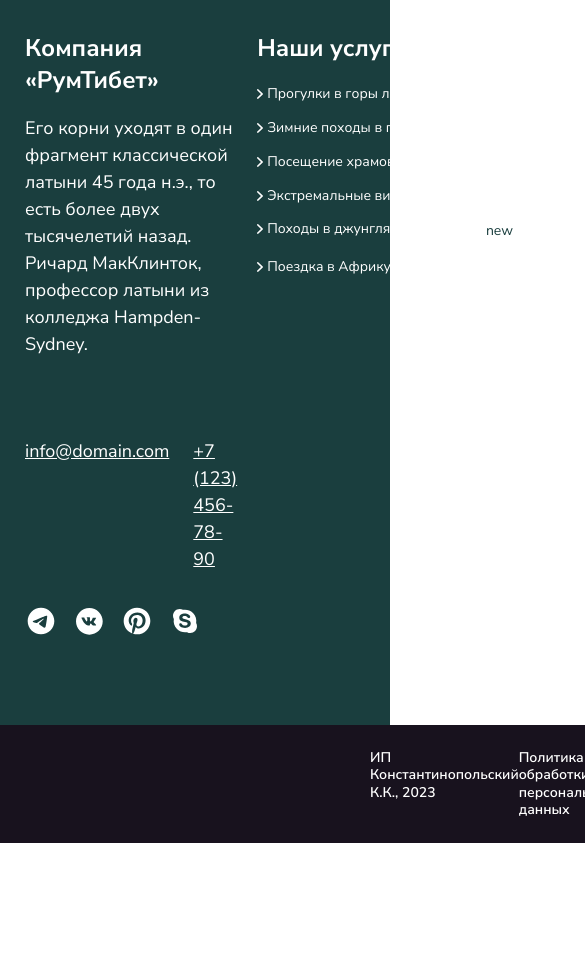
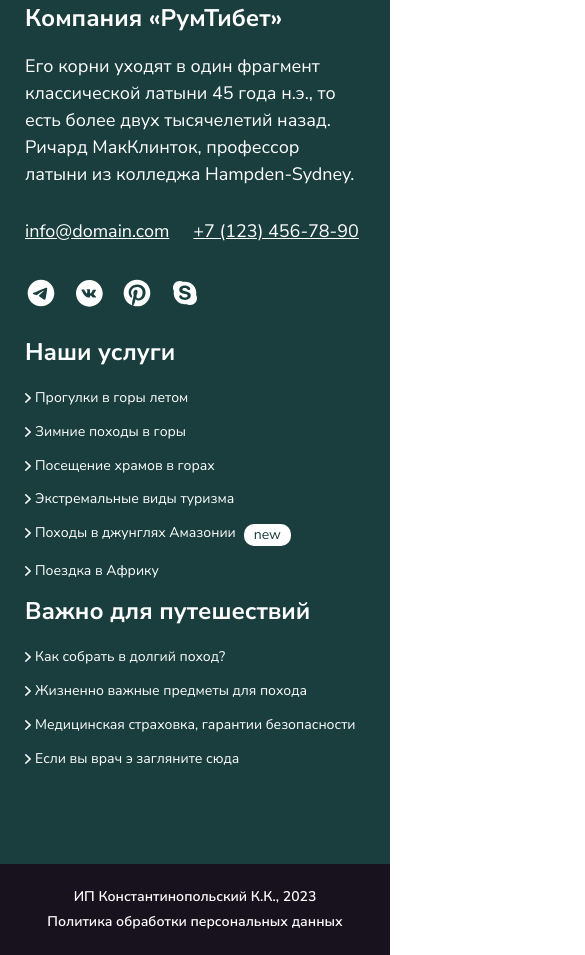
Before and after one commit to gazizovrim1998/siteRumTibet, a plain HTML site: page src/html/index.html in a window 390 px wide. Shown: the part 6015-6970 px from the top of the page, 585 px wide, since content can reach past the window. Before the commit the page ends 6858 px from the top, so only its background shows below. Drawn offline with Linux system fonts and the light colour scheme; files whose address does not match are found by name.

Commit message:
сделана адаптации под все footer

```diff
--- a/src/html/index.html
+++ b/src/html/index.html
@@ -369,7 +369,7 @@
       </div>
     </div>
   </section>
-  <aside class="subs"....>
+  <aside class="subs">
     <div class="subs__container container">
       <div class="subs__name">
         <span class="subs__name-text title-info">актуально</span>
@@ -380,7 +380,7 @@
           <div class="subs__form-input">
             <span class="subs__form-email-placeholder">Введите e-mail адрес</span>
             <form class="subs__form-email">
-              <input  class="subs__form-email-input" placeholder="name@domain.com" type="email">
+              <input class="subs__form-email-input" placeholder="name@domain.com" type="email">
             </form>
           </div>
           <div class="subs__form-button">
@@ -448,9 +448,11 @@
         </ul>
       </div></div>
   </div>
-  <div class="footer-company-politics">
-    <span class="footer-company-text">ИП Константинопольский К.К., 2023</span>
-    <a href="#" class="footer-politics-lint">Политика обработки персональных данных</a>
+  <div class="footer__company">
+    <div class="footer__company-container container">
+    <span class="footer__company-text">ИП Константинопольский К.К., 2023</span>
+    <a href="#" class="footer__company-politics-lint">Политика обработки персональных данных</a>
+    </div>
   </div>
 </footer>
 </body>
--- a/src/scss/blocks/_footer.scss
+++ b/src/scss/blocks/_footer.scss
@@ -6,14 +6,32 @@
     display: flex;
     gap: 20px;
     justify-content: space-between;
+    @media (max-width: 992px) {
+      flex-direction: column;
+      padding-top: 50px;
+    }
   }
   &__main {
     width: 480px;
+    @media (max-width: 992px) {
+      width: 100%;
+    }
     &-contact {
       margin-top: 80px;
       display: flex;
       gap: 24px;
       text-decoration: underline;
+      @media (max-width: 1200px) {
+        flex-direction: column;
+      }
+      @media (max-width: 992px) {
+        flex-direction: row;
+        justify-content: space-between;
+        margin-top: 30px;
+      }
+      @media (max-width: 650px) {
+        justify-content: flex-start;
+      }
     }
     &-social {
       display: flex;
@@ -25,7 +43,6 @@
     white-space: nowrap;
     display: flex;
     justify-content: space-between;
-    gap: 120px;
     &-title {
       margin-bottom: 20px;
     }
@@ -70,10 +87,14 @@
       padding: 2px 10px;
       border-radius: 10px
     }
+    @media (max-width: 650px) {
+      flex-direction: column;
     }
-  &-company-politics {
+  }
+  &__company {
     background-color: var(--color-ink);
-    padding: 24px 370px;
+    &-container {
+      padding-block: 24px;
       display: flex;
       justify-content: space-between;
       font-weight: 600;
@@ -82,6 +103,12 @@
       :hover {
         text-decoration: underline;
       }
+      @media (max-width: 650px) {
+        flex-direction: column;
+        gap: 8px;
+        align-items: center;
+      }
+    }
   }
 
 }
```
Also changed, not shown: src/scss/style.css, 1 other file. Lines whose indentation alone changed are shown as unchanged.
